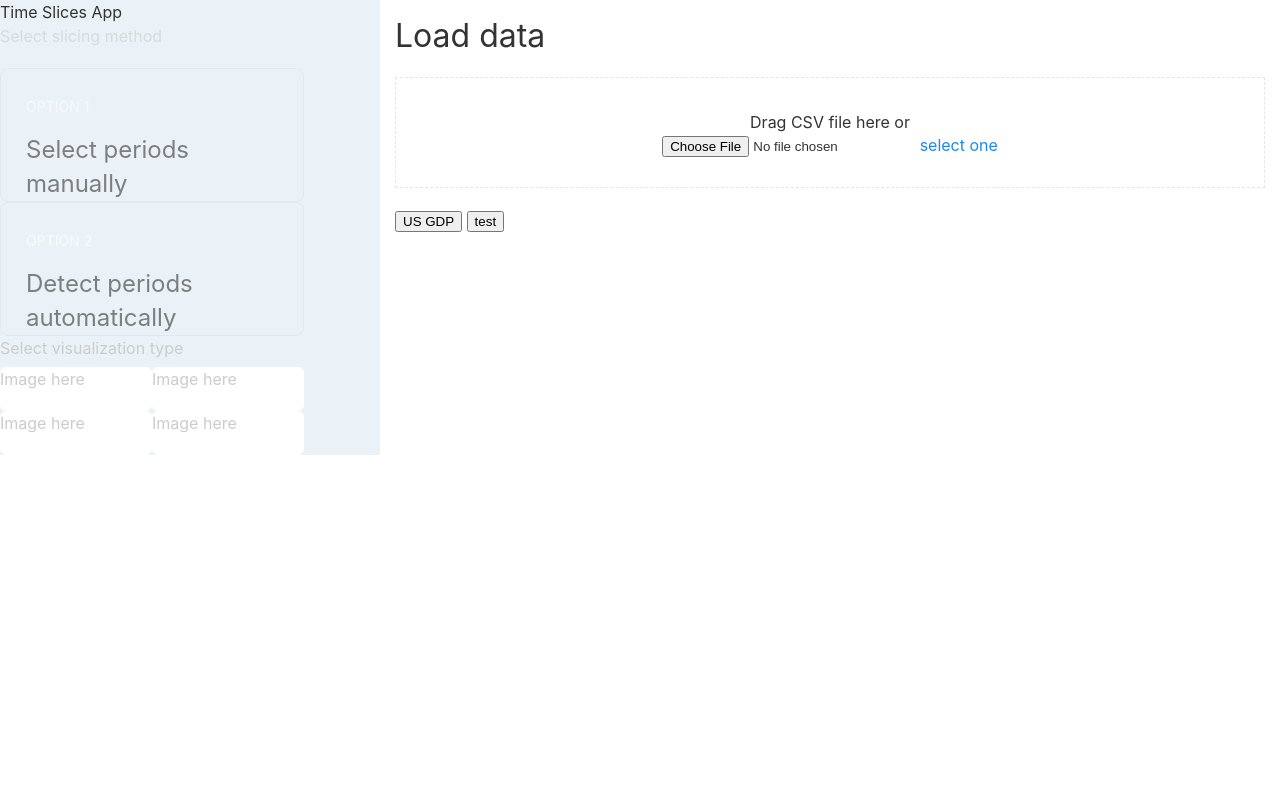
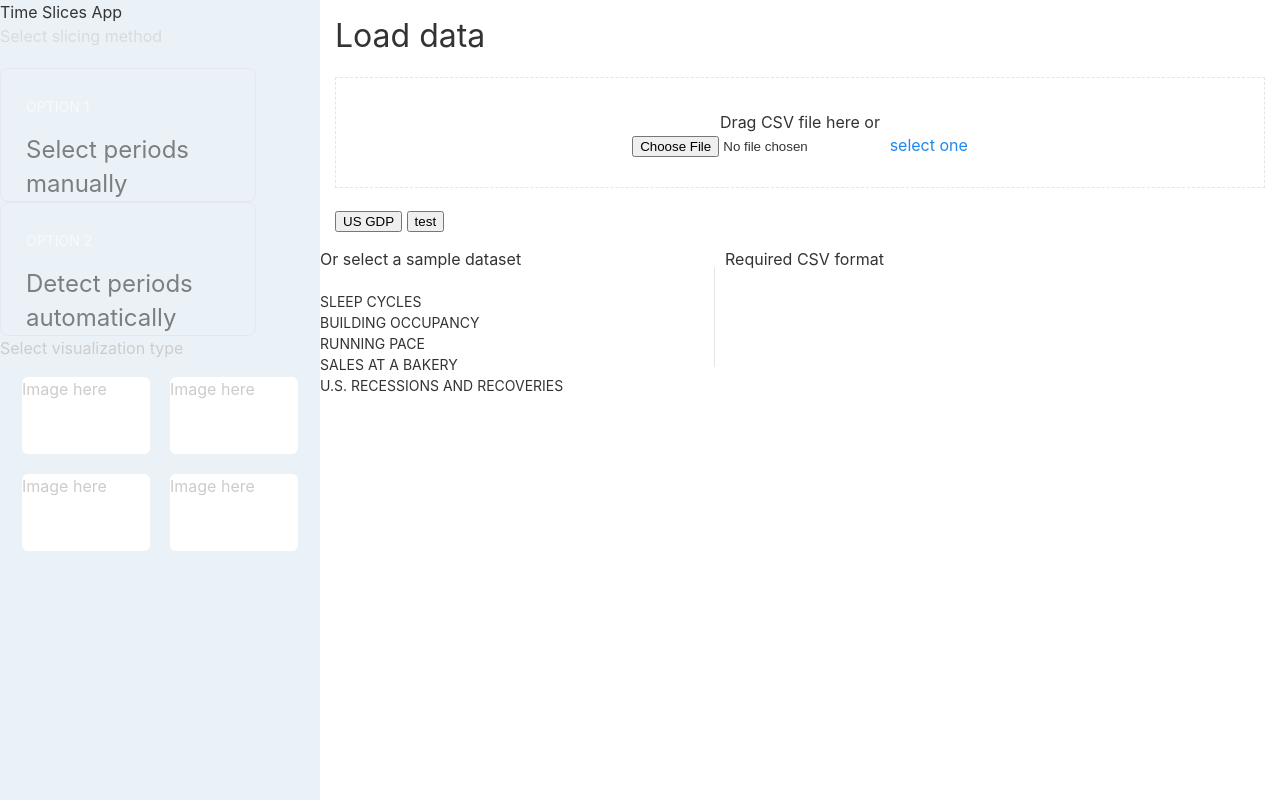
Before and after one commit to UBC-InfoVis/time-elide, a Svelte app: page / in a window 1280 px wide. Built offline with nearby package versions, Linux system fonts and the light colour scheme.

Commit message:
position thumbnails and adjust sidebar

```diff
--- a/src/DataSourcePage.svelte
+++ b/src/DataSourcePage.svelte
@@ -87,5 +87,32 @@
   <button on:click={() => (dataSourceUrl = "data/test.csv")}> test </button>
 </div>
 
+<div class="uk-flex uk-flex-row">
+  <div class="uk-width-2-5">
+    <p>Or select a sample dataset</p>
+    <div class="uk-flex uk-flex-column">
+      <button class="uk-button uk-button-link uk-margin-auto-right"
+        >Sleep cycles</button
+      >
+      <button class="uk-button uk-button-link uk-margin-auto-right"
+        >Building occupancy</button
+      >
+      <button class="uk-button uk-button-link uk-margin-auto-right"
+        >Running pace</button
+      >
+      <button class="uk-button uk-button-link uk-margin-auto-right"
+        >Sales at a bakery</button
+      >
+      <button class="uk-button uk-button-link uk-margin-auto-right"
+        >U.S. Recessions and Recoveries</button
+      >
+    </div>
+  </div>
+  <hr class="uk-divider-vertical uk-margin-small-left uk-margin-small-right" />
+  <div class="uk-width-2-5">
+    <p>Required CSV format</p>
+  </div>
+</div>
+
 <style>
 </style>
--- a/src/Sidebar.svelte
+++ b/src/Sidebar.svelte
@@ -19,6 +19,7 @@
 <style>
   #sidebar {
     background: #ebf2f7;
-    width: 380px;
+    width: 25vw;
+    height: 100vh;
   }
 </style>
--- a/src/VisThumbnail.svelte
+++ b/src/VisThumbnail.svelte
@@ -9,10 +9,11 @@
 
 <style>
   .thumbnail {
-    /* opacity: 0.4; */
+    background: #ffffff;
     border-radius: 6px;
-    width: 40%;
-    height: 100%;
-    background: #ffffff;
+    width: 10vw;
+    height: 6vw;
+    box-sizing: border-box;
+    margin: 10px;
   }
 </style>
--- a/src/VisTypeSelector.svelte
+++ b/src/VisTypeSelector.svelte
@@ -4,20 +4,22 @@
   export let disabled;
 </script>
 
-<div class:disabled class="container">
+<div class:disabled class="uk-height-medium">
   <p class="uk-width-1-1">Select visualization type</p>
-  <VisThumbnail />
-  <VisThumbnail />
-  <VisThumbnail />
-  <VisThumbnail />
+  <div class="container">
+    <VisThumbnail />
+    <VisThumbnail />
+    <VisThumbnail />
+    <VisThumbnail />
+  </div>
 </div>
 
 <style>
   .container {
     display: flex;
     flex-wrap: wrap;
+    justify-content: center;
   }
-
   p {
     margin-bottom: 7px;
   }
```
